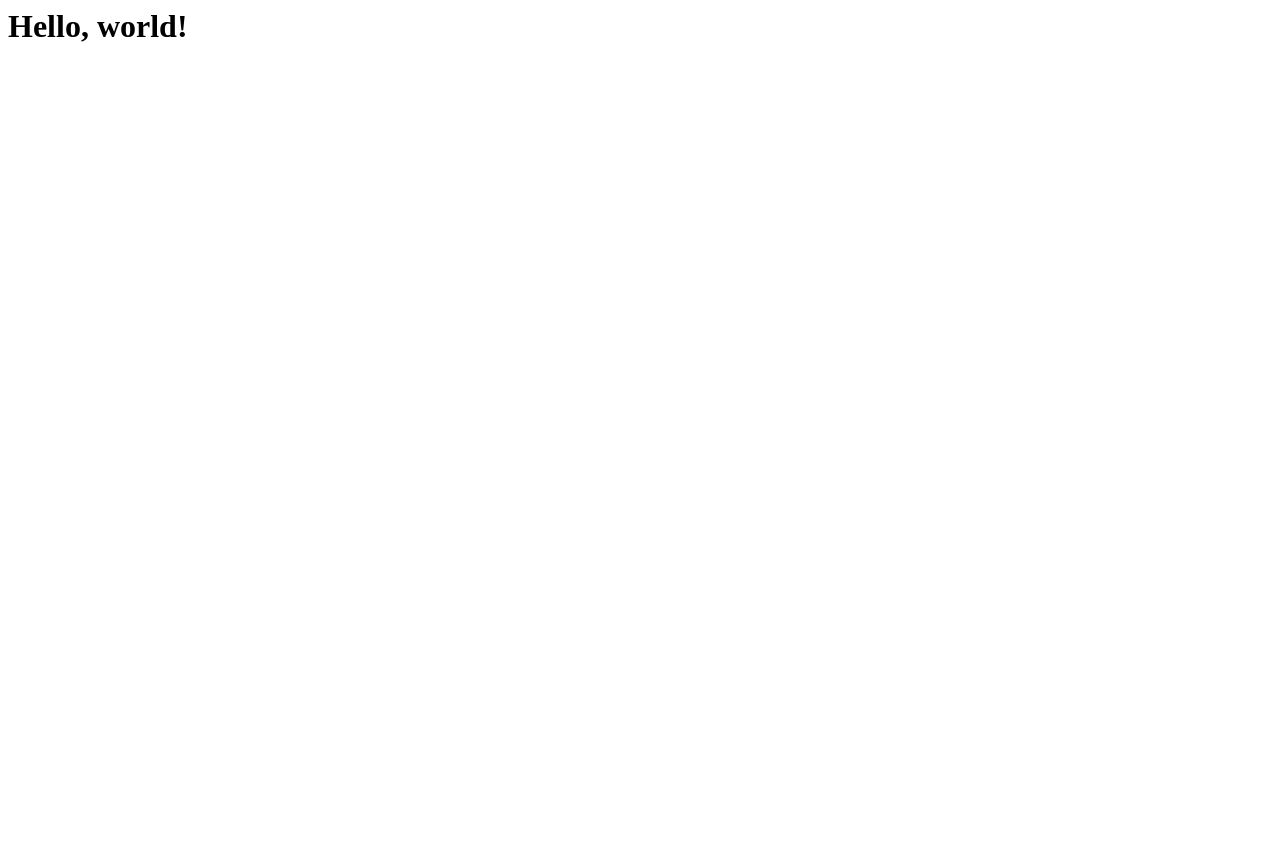
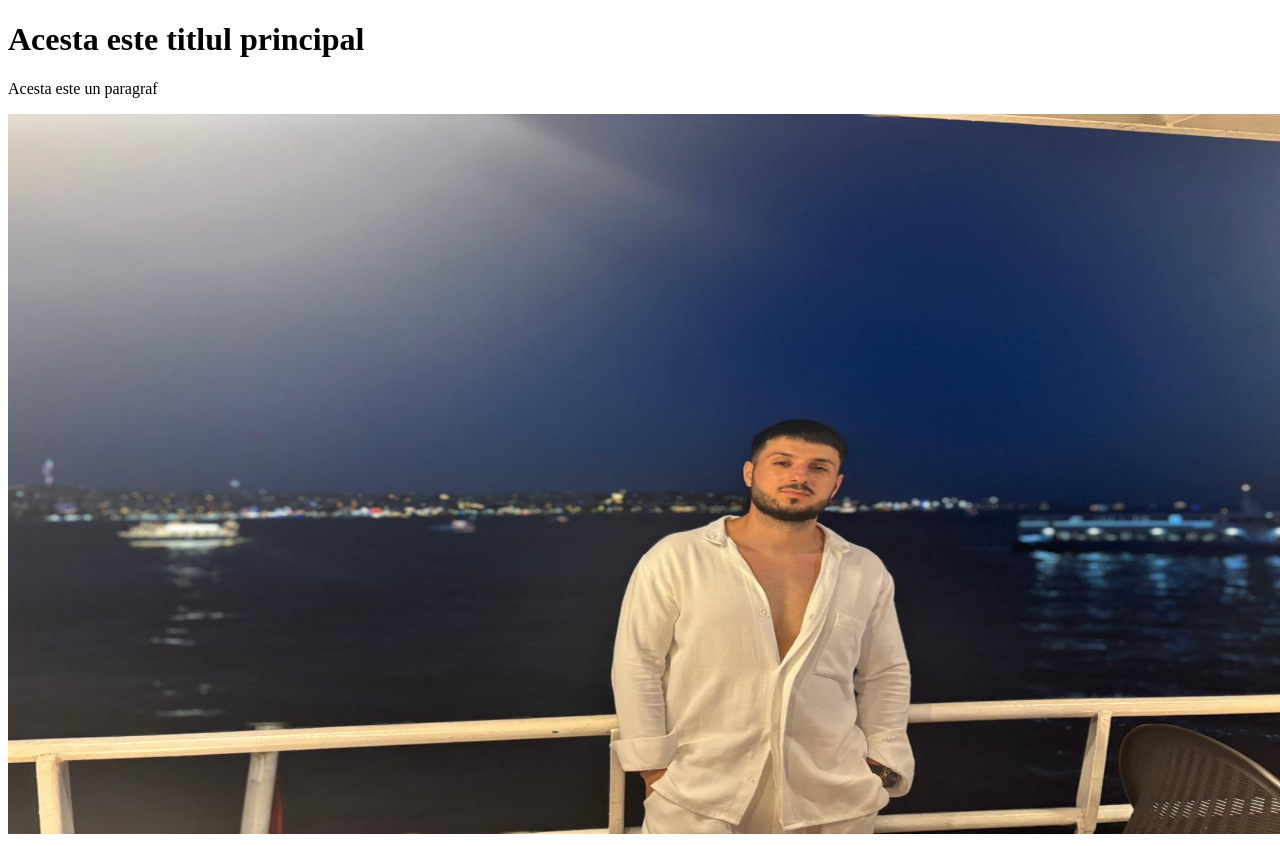
Before and after one commit to Corado0821/test-proiect1, a plain HTML site: page index.html in a window 1280 px wide. Before the commit the page ends 800 px from the top, so only its background shows below. Drawn offline with Linux system fonts and the light colour scheme.

Commit message:
prima iteratie

```diff
--- a/index.html
+++ b/index.html
@@ -1 +1,19 @@
-<h1>Hello, world!</h1>
+<!DOCTYPE html>
+<html lang="en">
+  <head>
+    <meta charset="UTF-8" />
+    <meta name="viewport" content="width=device-width, initial-scale=1.0" />
+    <title>test-prociect1</title>
+  </head>
+
+  <body>
+    <h1><strong> Acesta este titlul principal </strong></h1>
+    <p>Acesta este un paragraf</p>
+    <img
+      srcset="./images/profil.jpg.jpeg"
+      alt="Imagine descriptiva"
+      width="1280"
+      height="720"
+    />
+  </body>
+</html>
```
Also changed, not shown: images/profil.jpg.jpeg (added).
